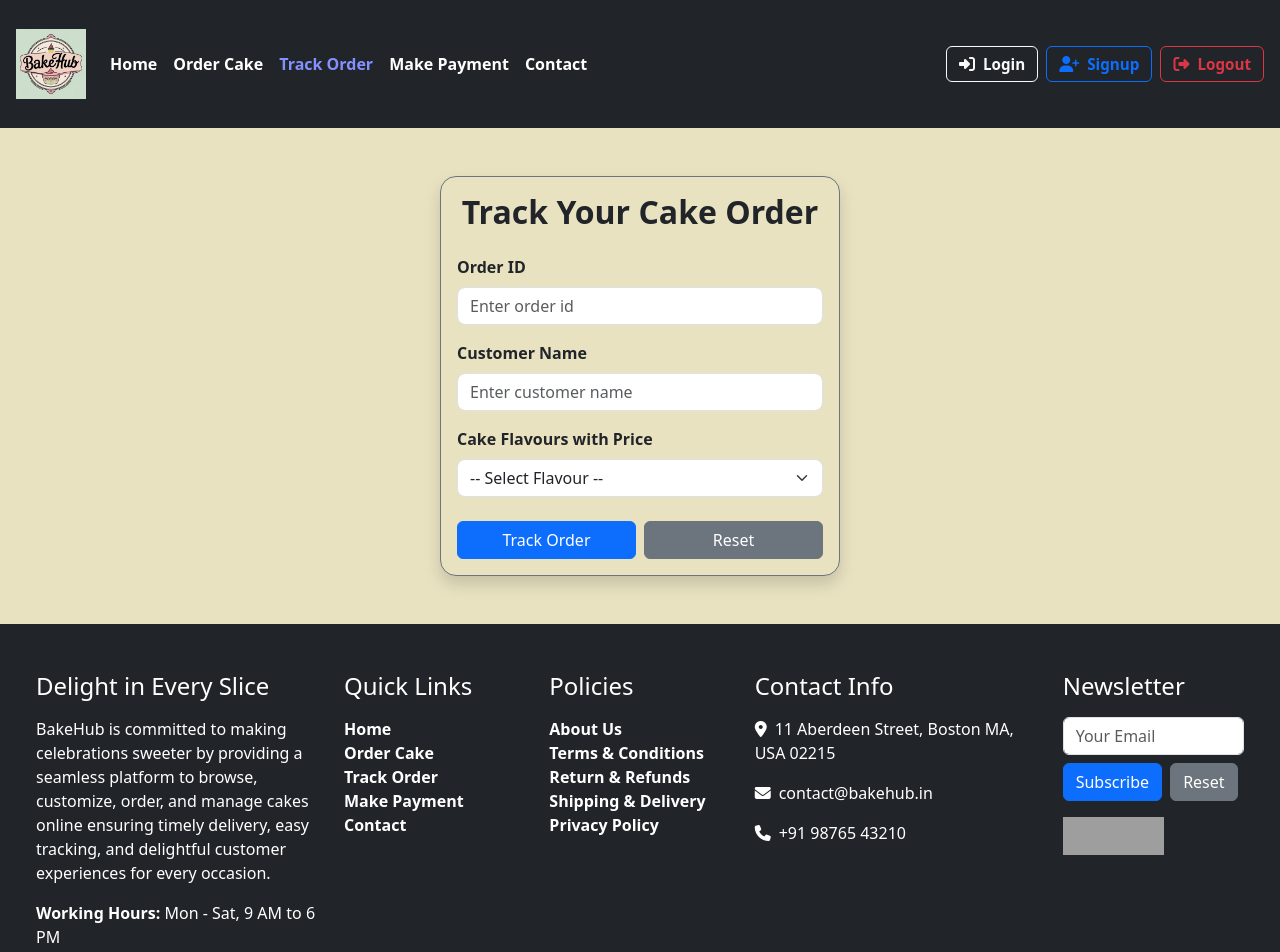
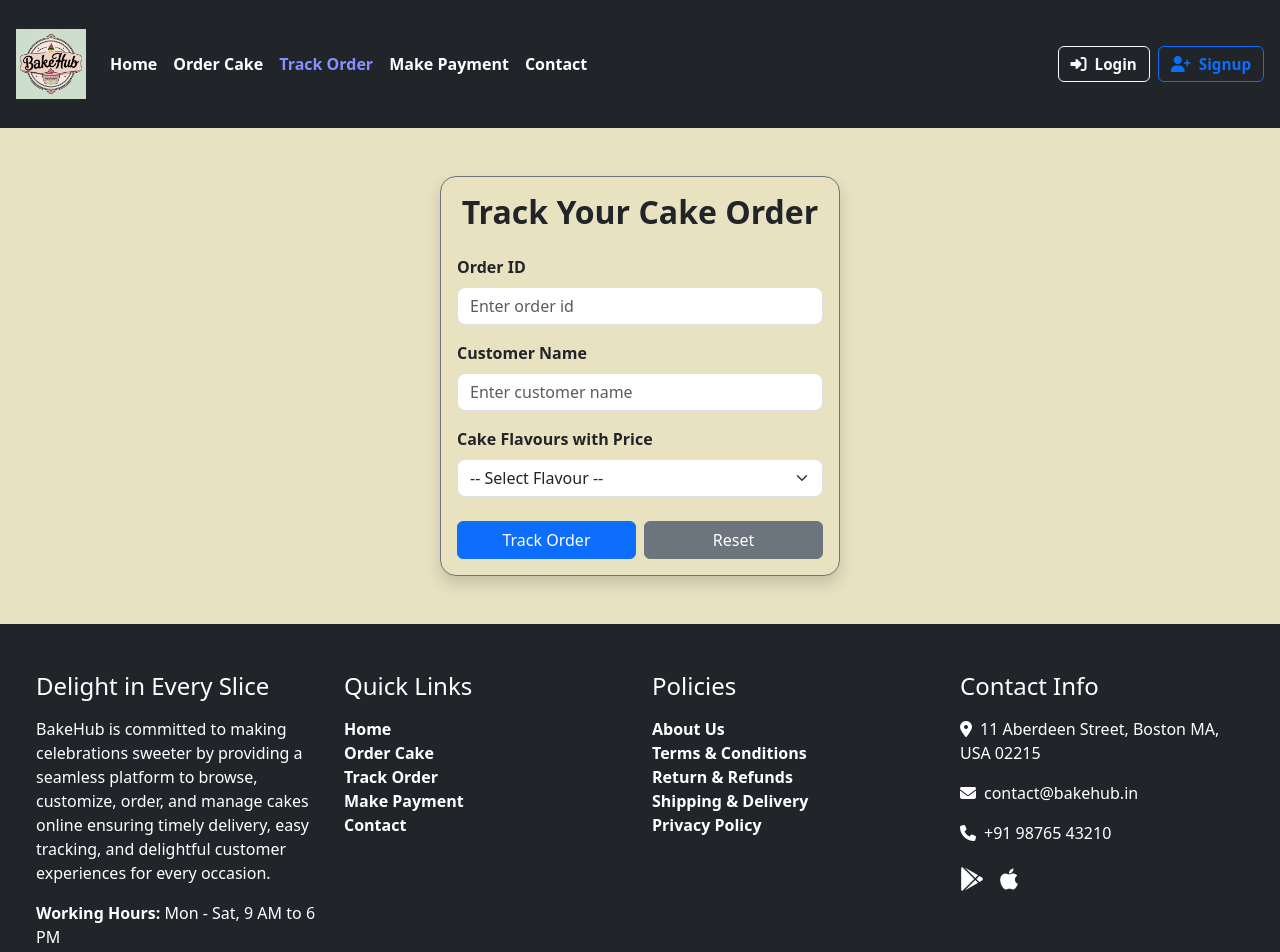
Before and after one commit to prathmesh133/BakeHub, an Angular app: page /trackorder in a window 1280 px wide. Shown: the top 952 px of the page. Built offline with nearby package versions, Linux system fonts and the light colour scheme; grey boxes are pictures that could not be loaded.

Commit message:
add changes

```diff
--- a/src/app/shared/footer/footer.component.html
+++ b/src/app/shared/footer/footer.component.html
@@ -1,8 +1,8 @@
-<div class="container-fluid bg-dark text-white pt-5 pb-4">
+<div class="container-fluid bg-dark text-white pt-5 pb-4 footer">
     <div class="row px-4">
 
         <div class="col-12 col-md-3 mb-4">
-            <h4> Delight in Every Slice</h4>
+            <h4>Delight in Every Slice</h4>
             <p class="mt-3">
                 BakeHub is committed to making celebrations sweeter by providing a seamless platform to browse,
                 customize, order, and manage cakes online ensuring timely delivery, easy tracking, and delightful
@@ -11,7 +11,7 @@
             <p><strong>Working Hours:</strong> Mon - Sat, 9 AM to 6 PM</p>
         </div>
 
-        <div class="col-12 col-md-2 mb-4 quick-links">
+        <div class="col-12 col-md-3 mb-4 quick-links">
             <h4>Quick Links</h4>
             <ul class="list-unstyled mt-3 fw-semibold">
                 <li><a href="/home" class="text-white text-decoration-none">Home</a></li>
@@ -22,7 +22,7 @@
             </ul>
         </div>
 
-        <div class="col-12 col-md-2 mb-4 policies">
+        <div class="col-12 col-md-3 mb-4 policies">
             <h4>Policies</h4>
             <ul class="list-unstyled mt-3 fw-semibold">
                 <li><a href="/about" class="text-white text-decoration-none">About Us</a></li>
@@ -38,24 +38,16 @@
             <p class="mt-3"><i class="fas fa-location-dot me-2 fw-bold"></i>11 Aberdeen Street, Boston MA, USA 02215</p>
             <p><i class="fas fa-envelope me-2 fw-bold"></i>contact&#64;bakehub.in</p>
             <p><i class="fas fa-phone me-2 fw-bold"></i>+91 98765 43210</p>
+            <div class="mt-3 d-flex gap-3">
+                <a href="#" class="text-white fs-4" title="Get it on Play Store">
+                    <i class="fab fa-google-play"></i>
+                </a>
+                <a href="#" class="text-white fs-4" title="Download on App Store">
+                    <i class="fab fa-apple"></i>
+                </a>
+            </div>
         </div>
 
-        <div class="col-12 col-md-2 mb-4">
-            <h4>Newsletter</h4>
-            <form [formGroup]="emailForm" (ngSubmit)="onSubmit()" class="mt-3">
-                <input type="email" formControlName="email" class="form-control mb-2" placeholder="Your Email" />
-                <div class="d-flex gap-2">
-                    <button type="submit" class="btn btn-primary">Subscribe</button>
-                    <button type="button" class="btn btn-secondary" (click)="resetForm()">Reset</button>
-                </div>
-            </form>
-            <div class="mt-3">
-                <a href="#"><img src="https://img.icons8.com/color/48/google-play.png" alt="Google Play"
-                        height="38" /></a>
-                <a href="#"><img src="https://img.icons8.com/color/48/apple-app-store.png" alt="App Store"
-                        height="38" /></a>
-            </div>
-        </div>
     </div>
 
     <hr class="border-secondary my-4">
--- a/src/app/shared/footer/footer.component.scss
+++ b/src/app/shared/footer/footer.component.scss
@@ -29,7 +29,6 @@ select {
   border-color: #555;
 }
 
-
 .quick-links a:hover {
   color: #0883ff !important;
 }
@@ -40,7 +39,6 @@ select {
 
 .contact-info i:hover {
   color: #0ff197 !important;
-  cursor:pointer;
 }
 
 .social-links .fab:hover {
--- a/src/app/shared/header/header.component.html
+++ b/src/app/shared/header/header.component.html
@@ -36,10 +36,6 @@
           <i class="fa-solid fa-user-plus"></i>
           <span>Signup</span>
         </a>
-        <a href="/login" class="btn btn-outline-danger d-flex align-items-center gap-2 fw-bold">
-          <i class="fa-solid fa-right-from-bracket"></i>
-          <span>Logout</span>
-        </a>
       </div>
     </div>
   </div>
--- a/src/index.html
+++ b/src/index.html
@@ -7,12 +7,12 @@
   <base href="/">
   <meta name="viewport" content="width=device-width, initial-scale=1">
 
+  <link href="https://cdn.jsdelivr.net/npm/bootstrap@5.3.7/dist/css/bootstrap.min.css" rel="stylesheet"
+    integrity="sha384-LN+7fdVzj6u52u30Kp6M/trliBMCMKTyK833zpbD+pXdCLuTusPj697FH4R/5mcr" crossorigin="anonymous">
+
   <link rel="stylesheet" href="https://cdnjs.cloudflare.com/ajax/libs/font-awesome/6.7.2/css/all.min.css"
     integrity="sha512-Evv84Mr4kqVGRNSgIGL/F/aIDqQb7xQ2vcrdIwxfjThSH8CSR7PBEakCr51Ck+w+/U6swU2Im1vVX0SVk9ABhg=="
-    crossorigin="anonymous" referrerpolicy="no-referrer">
-
-  <link href="https://cdn.jsdelivr.net/npm/bootstrap@5.3.7/dist/css/bootstrap.min.css" rel="stylesheet"
-    integrity="sha384-LN+7fdVzj6u52u30Kp6M/trliBMCMKTyK833zpbD+pXdCLuTusPj697FH4R/5mcr" crossorigin="anonymous">
+    crossorigin="anonymous" referrerpolicy="no-referrer" />
 
 </head>
 
@@ -20,8 +20,9 @@
   <script src="https://cdn.jsdelivr.net/npm/bootstrap@5.3.7/dist/js/bootstrap.bundle.min.js"
     integrity="sha384-ndDqU0Gzau9qJ1lfW4pNLlhNTkCfHzAVBReH9diLvGRem5+R9g2FzA8ZGN954O5Q"
     crossorigin="anonymous"></script>
+</body>
 
-  <app-root></app-root>
+<app-root></app-root>
 
 </body>
 
```
